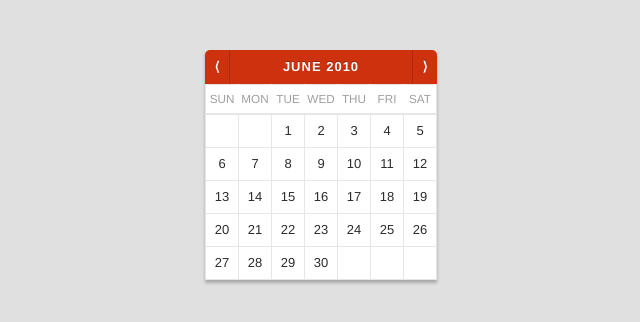
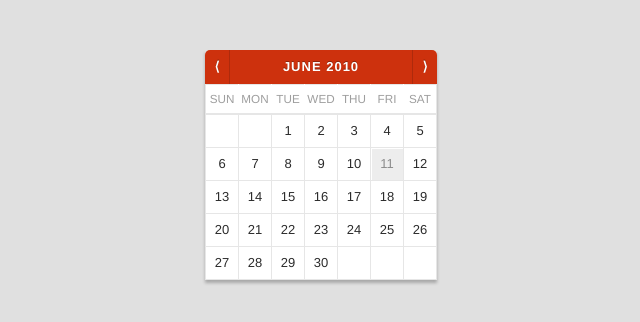
Before and after one commit to arosenberg01/Calendar-Widget, a website: page public/index.html in a window 1280 px wide. Shown: the full height of the page, 319-959 px from the left. Drawn offline with nearby package versions, Linux system fonts and the light colour scheme.

Commit message:
Init calendar and bring to current month

```diff
--- a/public/index.html
+++ b/public/index.html
@@ -24,7 +24,7 @@
       <td>sat</td>
     </table>
 
-    <div id="calendar-frame">
+    <div id="cal-frame">
       <table class="curr">
         <tbody>
           <tr><td class="nil"></td><td class="nil"></td><td>1</td><td>2</td><td>3</td><td>4</td><td>5</td></tr>
@@ -37,7 +37,21 @@
     </div>
 
   </div>
+
+  <div id="events">
+
+  </div>
+
   <script src="https://code.jquery.com/jquery-1.11.3.min.js"></script>
   <script src="index.js"></script>
+  <script>
+
+   $(function() {
+     var calendar = Calendar();
+     calendar.init();
+     $('#label').trigger('click')
+   });
+
+  </script>
 </body>
 </html>
```
